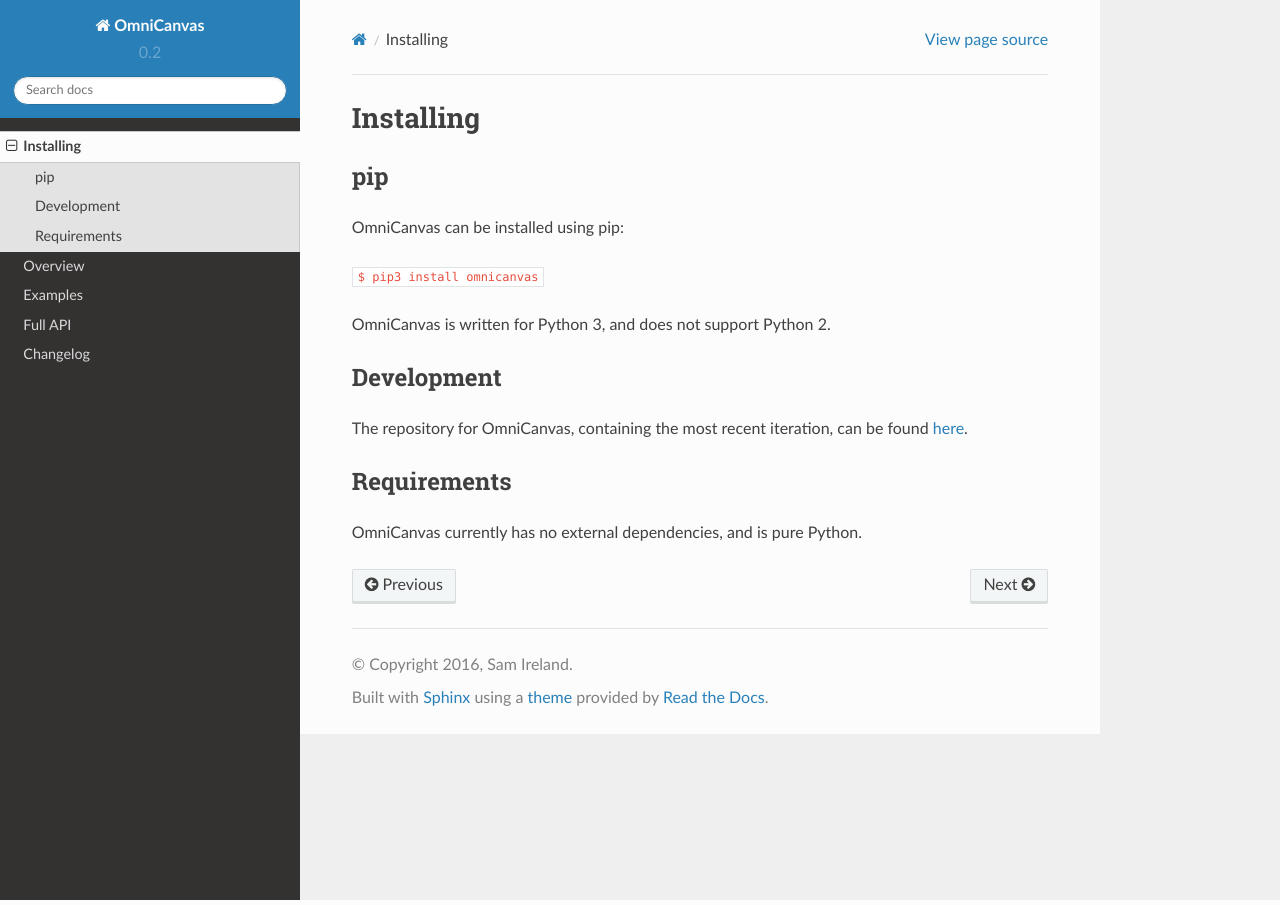
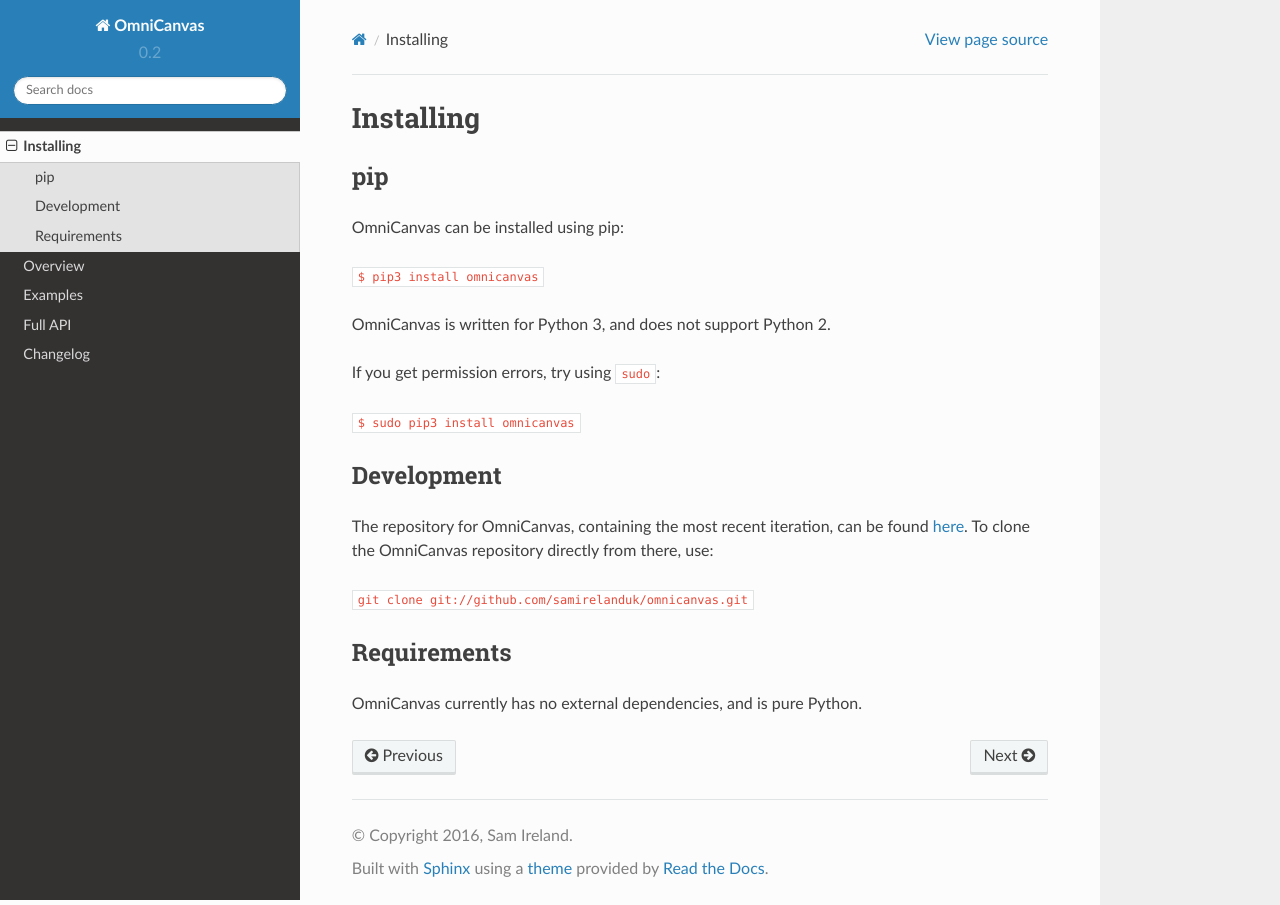
Before and after one commit to samirelanduk/omnicanvas, a Sphinx documentation site: the page built from docs/source/installing.rst, in a window 1280 px wide. Built offline with Sphinx 7.4.7 and the Read the Docs theme 2.0.0, drawn with Linux system fonts in a browser that asks for light colours.

Commit message:
Update installation instructions

```diff
--- a/docs/source/installing.rst
+++ b/docs/source/installing.rst
@@ -10,12 +10,19 @@
 
 OmniCanvas is written for Python 3, and does not support Python 2.
 
+If you get permission errors, try using ``sudo``:
+
+``$ sudo pip3 install omnicanvas``
+
 
 Development
 ~~~~~~~~~~~
 
 The repository for OmniCanvas, containing the most recent iteration, can be
-found `here <http://github.com/samirelanduk/omnicanvas/>`_.
+found `here <http://github.com/samirelanduk/omnicanvas/>`_. To clone the
+OmniCanvas repository directly from there, use:
+
+``git clone git://github.com/samirelanduk/omnicanvas.git``
 
 
 Requirements
```
